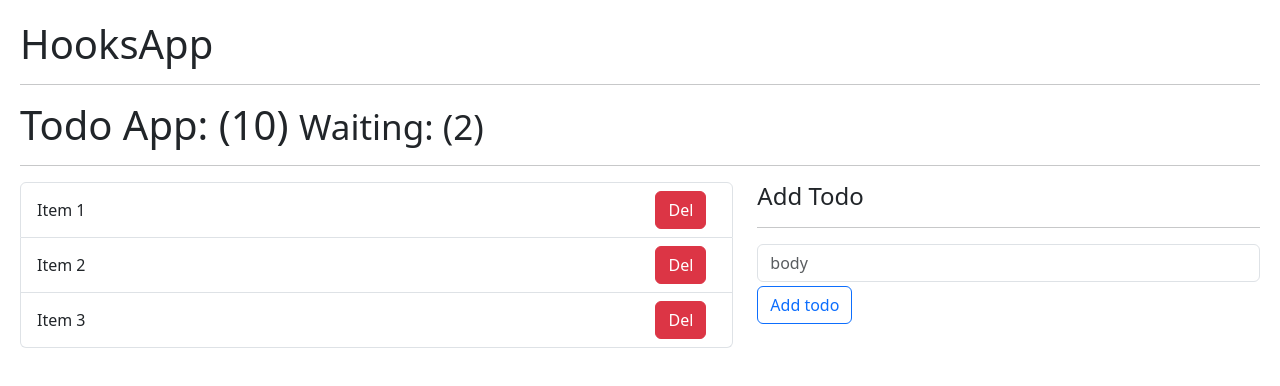
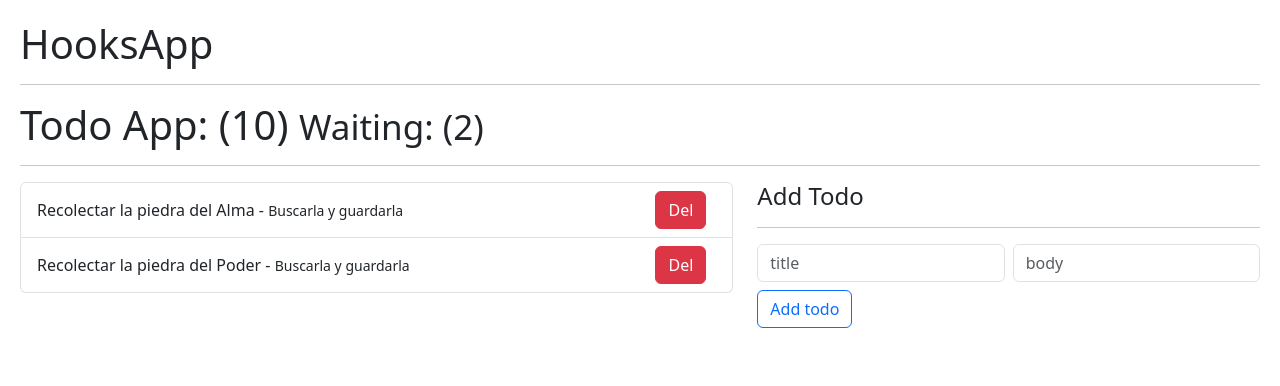
Before and after one commit to EdsonJSF/react-hooks-app, a React (Vite) app: page / in a window 1280 px wide. Shown: the top 386 px of the page. Built offline with nearby package versions, Linux system fonts and the light colour scheme.

Commit message:
Feat: Todo components

```diff
--- /dev/null
+++ b/src/08-useReducer/TodoAdd.jsx
@@ -0,0 +1,53 @@
+import { useForm } from "../hooks/useForm";
+import PropTypes from "prop-types";
+
+export const TodoAdd = ({ onNewTodo }) => {
+  const { formState, handleInput } = useForm({
+    title: "",
+    body: "",
+  });
+
+  const { title, body } = formState;
+
+  const handleNewTodo = (e) => {
+    e.preventDefault();
+    if (title.length < 1) return;
+
+    const newTodo = {
+      ...formState,
+      id: new Date().getTime(),
+      done: false,
+    };
+
+    return onNewTodo(newTodo);
+  };
+
+  return (
+    <form onSubmit={handleNewTodo}>
+      <div className="d-flex gap-2">
+        <input
+          type="text"
+          name="title"
+          placeholder="title"
+          className="form-control"
+          value={title}
+          onChange={handleInput}
+        />
+        <input
+          type="text"
+          name="body"
+          placeholder="body"
+          className="form-control"
+          value={body}
+          onChange={handleInput}
+        />
+      </div>
+      <button type="submit" className="btn btn-outline-primary mt-2">
+        Add todo
+      </button>
+    </form>
+  );
+};
+TodoAdd.propTypes = {
+  onNewTodo: PropTypes.func,
+};
--- a/src/08-useReducer/TodoApp.jsx
+++ b/src/08-useReducer/TodoApp.jsx
@@ -1,5 +1,7 @@
 import { useReducer } from "react";
 import { todoReducer } from "./todoReducer";
+import { TodoList } from "./TodoList";
+import { TodoAdd } from "./TodoAdd";
 
 const initialState = [
   {
@@ -17,7 +19,11 @@ const initialState = [
 ];
 
 export const TodoApp = () => {
-  const [todo, dispatchTodo] = useReducer(todoReducer, initialState);
+  const [todos, dispatchTodo] = useReducer(todoReducer, initialState);
+
+  const handleNewTodo = (formTodo) => {
+    console.log(formTodo);
+  };
 
   return (
     <>
@@ -28,31 +34,13 @@ export const TodoApp = () => {
 
       <div className="row">
         <div className="col-12 col-md-7">
-          <ul className="list-group">
-            <li className="list-group-item d-flex justify-content-between align-items-center">
-              <span>Item 1</span>
-              <button className="btn btn-danger">Del</button>
-            </li>
-            <li className="list-group-item d-flex justify-content-between align-items-center">
-              <span>Item 2</span>
-              <button className="btn btn-danger">Del</button>
-            </li>
-            <li className="list-group-item d-flex justify-content-between align-items-center">
-              <span>Item 3</span>
-              <button className="btn btn-danger">Del</button>
-            </li>
-          </ul>
+          <TodoList todos={todos} />
         </div>
         <div className="col-12 col-md-5">
           <h4>Add Todo</h4>
           <hr />
 
-          <form>
-            <input type="text" placeholder="body" className="form-control" />
-            <button type="submit" className="btn btn-outline-primary mt-1">
-              Add todo
-            </button>
-          </form>
+          <TodoAdd onNewTodo={handleNewTodo} />
         </div>
       </div>
     </>
--- /dev/null
+++ b/src/08-useReducer/TodoItem.jsx
@@ -0,0 +1,16 @@
+import PropTypes from "prop-types";
+
+export const TodoItem = ({ todo }) => {
+  return (
+    <li className="list-group-item d-flex justify-content-between align-items-center">
+      <span>
+        {todo.title} - <small>{todo.body}</small>
+      </span>
+      <button className="btn btn-danger">Del</button>
+    </li>
+  );
+};
+
+TodoItem.propTypes = {
+  todo: PropTypes.object.isRequired,
+};
--- /dev/null
+++ b/src/08-useReducer/TodoList.jsx
@@ -0,0 +1,16 @@
+import PropTypes from "prop-types";
+import { TodoItem } from "./TodoItem";
+
+export const TodoList = ({ todos }) => {
+  return (
+    <ul className="list-group">
+      {todos.map((todo) => (
+        <TodoItem key={todo.id} todo={todo} />
+      ))}
+    </ul>
+  );
+};
+
+TodoList.propTypes = {
+  todos: PropTypes.array.isRequired,
+};
```
